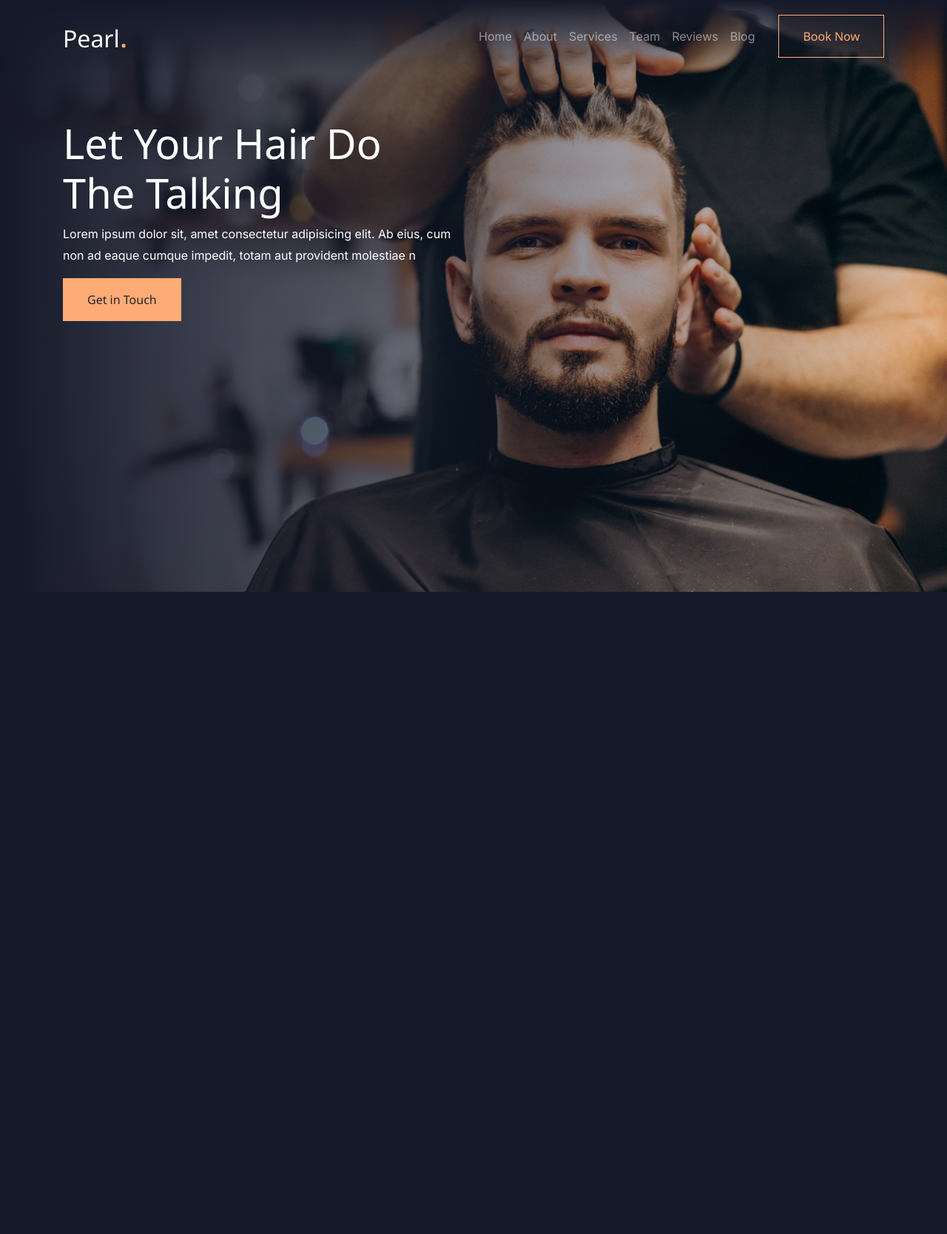
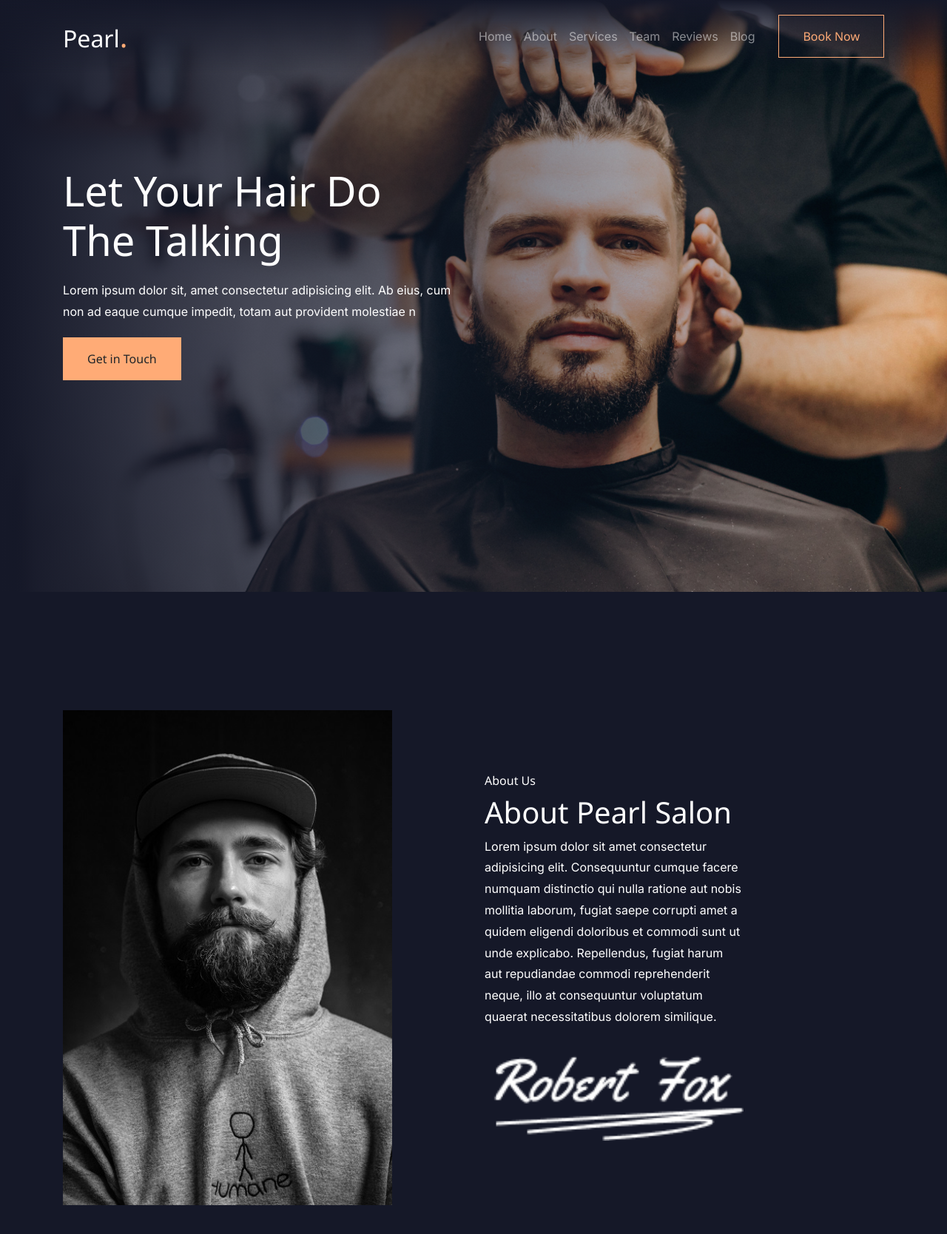
Before and after one commit to fmfahath/Saloon, a plain HTML site: page index.html in a window 1280 px wide. Shown: the whole page at 74% size. Before the commit the page ends 800 px from the top, so only its background shows below. Drawn offline with Linux system fonts and the light colour scheme; a web font is replaced by a local one.

Commit message:
about section : phase 1 completed (image & text added/aligned)

```diff
--- a/css/style.css
+++ b/css/style.css
@@ -59,6 +59,15 @@ section{
     background-size: cover;
 }
 
+#hero .container{
+    margin-top: 5%;
+}
+
+#hero p{
+    margin-top: 20px;
+    margin-bottom: 20px;
+}
+
 /* btn */
 
 .btn{
--- a/index.html
+++ b/index.html
@@ -7,10 +7,11 @@
     <meta name="viewport" content="width=device-width, initial-scale=1.0">
     <title>Saloon</title>
     <link rel="stylesheet" href="css/bootstrap.min.css">
+    <link rel="stylesheet" href="remixicons/fonts/remixicon.css">
     <link rel="stylesheet" href="css/style.css">
 </head>
 
-<body id="body" data-bs-spy="scroll" data-bs-target=".navbar">
+<body id="home" data-bs-spy="scroll" data-bs-target="#navbar">
 
     <!-- Nav Bar  -->
     <nav class="navbar navbar-expand-lg navbar-dark fixed-top">
@@ -23,22 +24,22 @@
             <div class="collapse navbar-collapse" id="navbarNav">
                 <ul class="navbar-nav ml-auto">
                     <li class="nav-item">
-                        <a class="nav-link" href="#">Home</a>
+                        <a class="nav-link" href="#home">Home</a>
                     </li>
                     <li class="nav-item">
-                        <a class="nav-link" href="#">About</a>
+                        <a class="nav-link" href="#about">About</a>
                     </li>
                     <li class="nav-item">
-                        <a class="nav-link" href="#">Services</a>
+                        <a class="nav-link" href="#services">Services</a>
                     </li>
                     <li class="nav-item">
-                        <a class="nav-link" href="#">Team</a>
+                        <a class="nav-link" href="#team">Team</a>
                     </li>
                     <li class="nav-item">
-                        <a class="nav-link" href="#">Reviews</a>
+                        <a class="nav-link" href="#reviews">Reviews</a>
                     </li>
                     <li class="nav-item">
-                        <a class="nav-link" href="#">Blog</a>
+                        <a class="nav-link" href="#blog">Blog</a>
                     </li>
                 </ul>
                 <a href="#" class="btn btn-outlined-brand ml-lg-4"> Book Now</a>
@@ -62,6 +63,23 @@
         </div>
     </section>
 
+    <!-- about -->
+
+    <section id="about">
+        <div class="container">
+            <div class="row align-items-center">
+                <div class="col-lg-5">
+                    <img src="./img/about_img.png" alt="about">
+                </div>
+                <div class="col-lg-4 offset-lg-1">
+                    <h6>About Us</h6>
+                    <h1>About Pearl Salon</h1>
+                    <p>Lorem ipsum dolor sit amet consectetur adipisicing elit. Consequuntur cumque facere numquam distinctio qui nulla ratione aut nobis mollitia laborum, fugiat saepe corrupti amet a quidem eligendi doloribus et commodi sunt ut unde explicabo. Repellendus, fugiat harum aut repudiandae commodi reprehenderit neque, illo at consequuntur voluptatum quaerat necessitatibus dolorem similique.</p>
+                    <img src="./img/signature.png" alt="signature">
+                </div>
+            </div>
+        </div>
+    </section>
 
 
 
```
